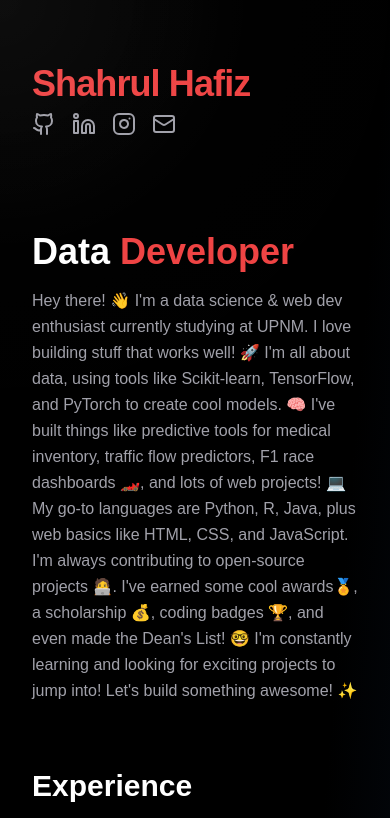
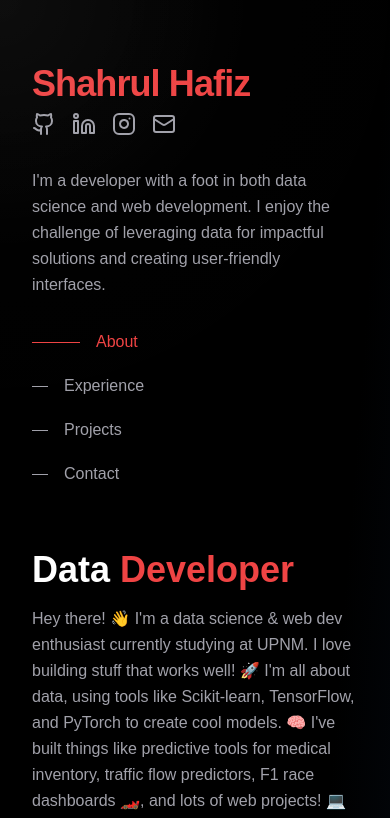
Before and after one commit to apih99/Portfolio_Hafiz, a Next.js app: page / in a window 390 px wide. Shown: the top 818 px of the page. Built offline with nearby package versions, Linux system fonts and the light colour scheme.

Commit message:
Refactor Portfolio Page: Remove unnecessary class for mobile layout, enhancing text presentation and improving overall responsiveness for a better user experience.

```diff
--- a/app/page.tsx
+++ b/app/page.tsx
@@ -55,7 +55,7 @@ export default function Portfolio() {
                 </a>
               ))}
             </div>
-            <div className="hidden md:block">
+            <div className="md:block">
               <p className="text-[#a1a1aa] text-base md:text-lg font-light mb-8 md:mb-16 leading-relaxed">
                 I&apos;m a developer with a foot in both data science and web development. I enjoy the challenge of leveraging data for impactful solutions and creating user-friendly interfaces.
               </p>
```
